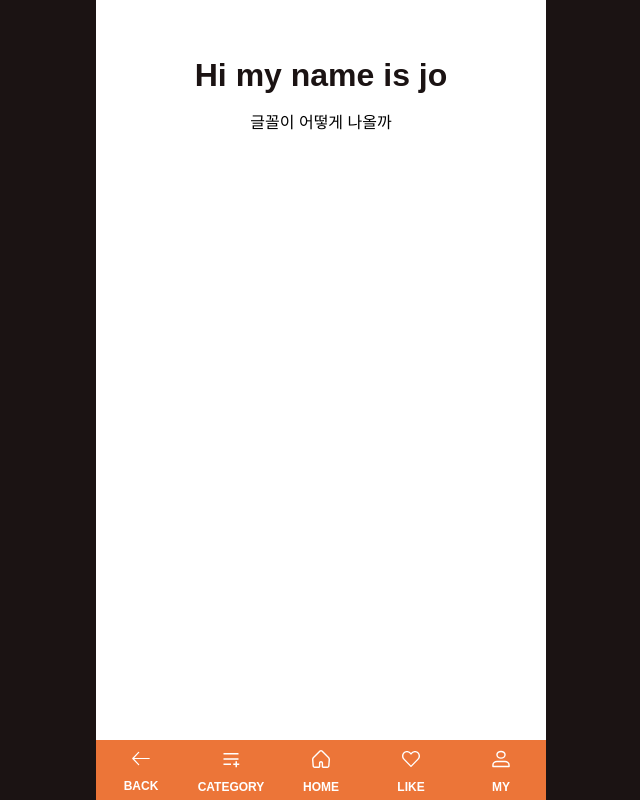
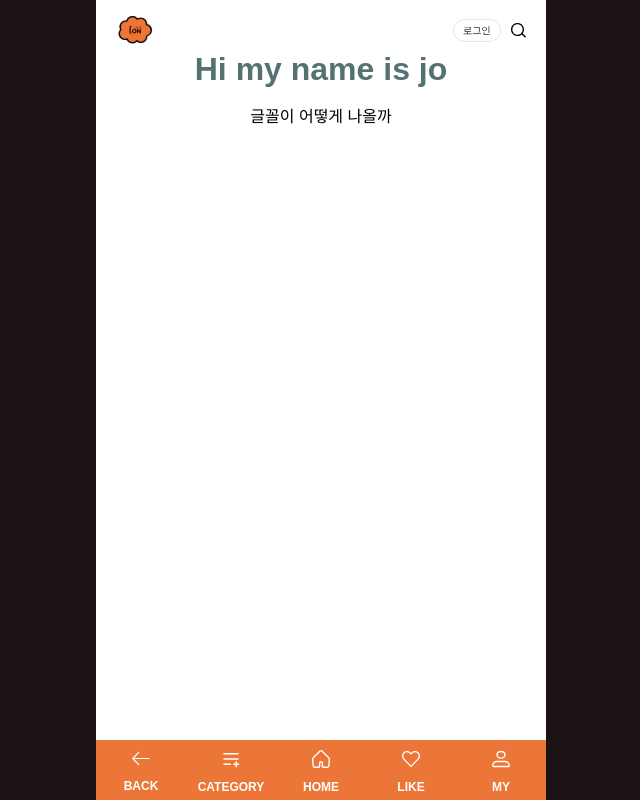
Before and after one commit to LikeLion-pop-con/pop-con_fe, a React (Create React App) app: page /Welcome in a window 1280 px wide. Shown: the whole page, without its empty margins (319-959 px from the left). Built offline with nearby package versions, Linux system fonts and the light colour scheme.

Commit message:
feat. header plus

```diff
--- a/src/Components/Header/Header.jsx
+++ b/src/Components/Header/Header.jsx
@@ -1,12 +1,11 @@
 import logo from '../../assets/Icons/Header/logo.svg'
 import login from '../../assets/Icons/Header/login.svg'
 import search from '../../assets/Icons/Header/search.svg'
-import Typo from '../../assets/Typo'
 import { styled } from 'styled-components';
 import { useNavigate } from 'react-router-dom';
 
 const Icon = styled.img`
-  cursor: pointer;
+  cursor: pointer; //마우스를 갖다대면 손바닥 모양이 뜬다
 `;
 
 const iconType = (navigate, type) => {
@@ -20,7 +19,7 @@ const iconType = (navigate, type) => {
 };
 
 const HeaderWrapper = styled.div`
-  margin-top: 16px;
+  margin-top: 10px;
   width: 100%;
   height: 40px;
   display: flex;
@@ -29,36 +28,39 @@ const HeaderWrapper = styled.div`
 `;
 
 const IconsContainer = styled.div`
-  width: 90%;
+  width: 75%;
   display: flex;
-  justify-content: space-between;
+  justify-content: flex-start;
   align-items: center;
+`;
+
+const IconWrapper = styled.div`
+  display: flex;
+  align-items: center;
+  justify-content: center;
+  & > :not(:last-child) {
+    margin-right: 10px;
+  }
 `;
 
 const EmptyIcon = styled.div`
   width: 16px;
   height: 16px;
 `;
-/**
- * header 컴포넌트!
- * @left {'cancel' | 'home' | 'back'} 왼쪽에 들어갈 아이콘 이름. 없으면 쓰지마세요. (형태: left='back')
- * @right {'cancel' | 'home' | 'back'} 왼쪽에 들어갈 아이콘 이름. 없으면 쓰지마세요. (형태: right='back')
- * @title {string} 가운데에 들어갈 제목. (형태: title='견적 요청서')
- * @titleSize {'large' | 'medium' | 'small'} 가운데에 들어갈 제목의 폰트 크기 (형태: titleSize='large')
- * @underLine {boolean} header아래에 밑줄이 있으면 사용합니다. (형태: underLine)
- * @returns
- */
-export default function Header({ left, title, right, titleSize, underLine }) {
+
+export default function Header({ left = "", right = [] }) {
   const navigate = useNavigate();
 
   return (
     <>
       <HeaderWrapper>
-        <IconsContainer>
-          {left ? iconType(navigate, left) : <EmptyIcon />}
-          {title ? <Typo fontType={titleSize}>{title}</Typo> : <EmptyIcon />}
-          {right ? iconType(navigate, right) : <EmptyIcon />}
-        </IconsContainer>
+          <IconsContainer>
+            {left ? iconType(navigate, left) : <EmptyIcon />}
+          </IconsContainer>
+          <IconWrapper>
+            {right.map((iconTypeItem) => (
+              iconTypeItem ? iconType(navigate, iconTypeItem) : <EmptyIcon />))}
+          </IconWrapper>
       </HeaderWrapper>
     </>
   );
--- a/src/assets/theme.js
+++ b/src/assets/theme.js
@@ -1,10 +1,10 @@
 const colors = {
   white: "#ffffff",
   black: "#1B1313",
-  green: "547272",
+  green: "#547272",
   main: "#ec7538",
   lightgray: "#e7e7e7",
-  darkgray: "dcdde1",
+  darkgray: "#dcdde1",
 };
 
 const font = {
--- a/src/pages/MainPage/Main.jsx
+++ b/src/pages/MainPage/Main.jsx
@@ -23,7 +23,7 @@ const Main = () => {
       <Margin height="5"/>
       <p>Hi my name is jo</p>
       <Margin height="10"/>
-      <Horizon width="50%" color="darkgray"/>
+      <Horizon width="50%" color="green"/>
     </Wrapper>
     </>
   );
--- a/src/pages/Welcome/Welcome.jsx
+++ b/src/pages/Welcome/Welcome.jsx
@@ -21,8 +21,8 @@ const Welcome = () => {
   return (
     <>
     <Wrapper>
-      <Header/>
-      <Typo height="10px" size="2rem" weight="bold">Hi my name is jo</Typo>
+      <Header left='logo' right={['login', 'search']} />
+      <Typo color="green" height="10px" size="2rem" weight="bold">Hi my name is jo</Typo>
       <Margin height="10"/>
       <p>글꼴이 어떻게 나올까</p>
       <NavigationBar/>
```
